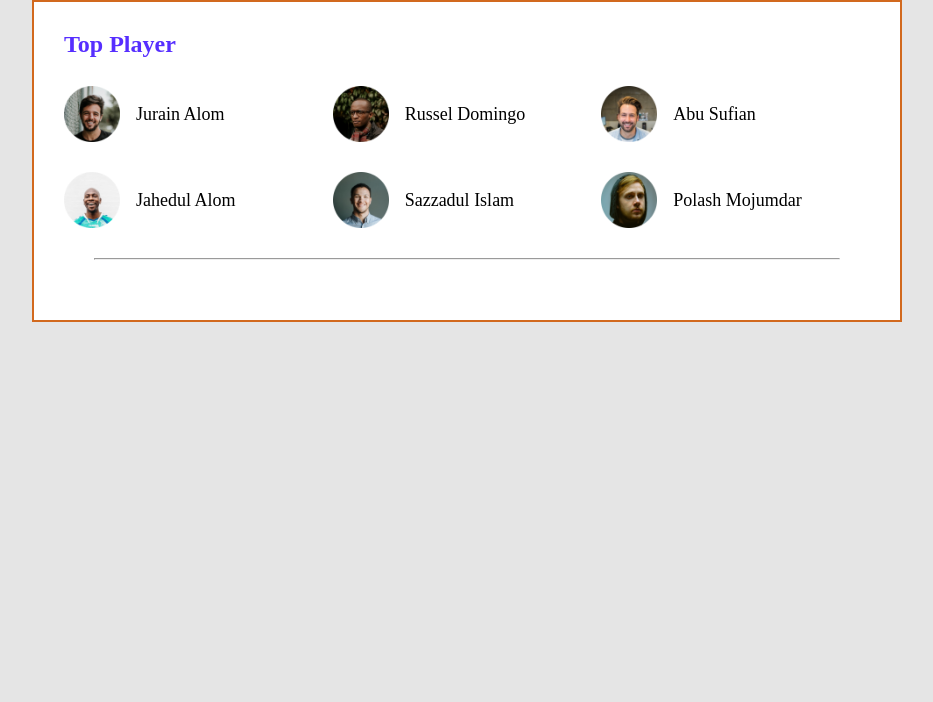
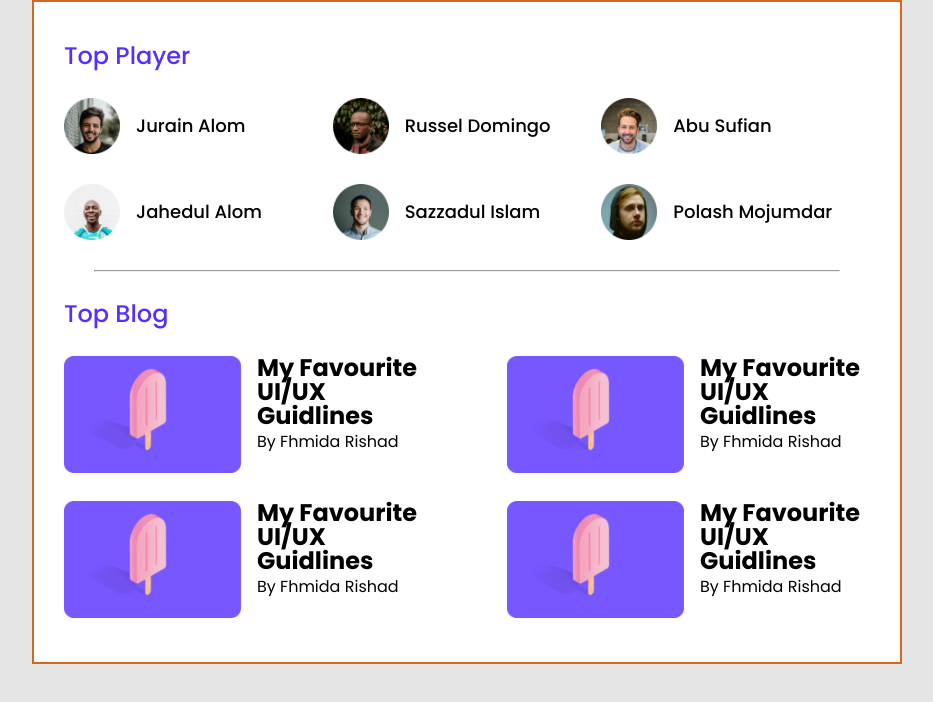
Before and after one commit to RayhanalKavey/Leader_Board-responsive-landingpage--project, a plain HTML site: page index.html in a window 1280 px wide. Shown: the whole page, without its empty margins (173-1106 px from the left). Drawn offline with Linux system fonts and the light colour scheme.

Commit message:
add top blogs and poppins font family.

```diff
--- a/CSS/style.css
+++ b/CSS/style.css
@@ -1,6 +1,13 @@
 /* Colors:
 Heading Font color: rgba(86,46,255,1) (font weight 500)
 */
+/* Font */
+@import url("https://fonts.googleapis.com/css2?family=Poppins:ital,wght@0,400;0,500;0,600;0,700;1,400;1,500&display=swap");
+
+/*  */
+/* ==========================
+Top Player and Top Blog SectioN
+   ==========================  */
 :root {
   --section-heading-color: #562eff;
   --page-background-color: #e5e5e5;
@@ -17,6 +24,7 @@ html {
   font-size: 62.5%;
 }
 body {
+  font-family: "Poppins", sans-serif;
   line-height: 1;
   font-weight: 400;
   background-color: var(--page-background-color);
@@ -30,13 +38,14 @@ body {
 Top Player and Top Blog SectioN
    ==========================  */
 .top-plauer-top-blog {
-  padding: 3rem;
+  padding: 4.2rem 3rem;
   background-color: var(--common-section-color);
 }
 .section-heading {
   color: var(--section-heading-color);
   font-size: 2.4rem;
   margin-bottom: 3rem;
+  font-weight: 500;
 }
 .top-players {
   display: grid;
@@ -60,3 +69,26 @@ Top Player and Top Blog SectioN
 .horizontal-line {
   margin: 3rem;
 }
+/* Top Blogs */
+.top-blogs {
+  display: grid;
+  grid-template-columns: repeat(2, 1fr);
+  column-gap: 8rem;
+  row-gap: 2.6rem;
+}
+.top-blog {
+  display: flex;
+  align-items: flex-start;
+  gap: 1.6rem;
+}
+.top-blog img {
+  width: 17.7rem;
+  height: 11.7rem;
+}
+.top-blog h3 {
+  font-size: 2.4rem;
+  margin-bottom: 0.6rem;
+}
+.top-blog p {
+  font-size: 1.6rem;
+}
--- a/index.html
+++ b/index.html
@@ -19,7 +19,7 @@
       Top Player and Top Blog SectioN
     ======================== -->
       <section class="top-plauer-top-blog container">
-        <h1 class="section-heading">Top Player</h1>
+        <h2 class="section-heading">Top Player</h2>
         <!-- Top Players -->
         <div class="top-players">
           <div class="player">
@@ -49,6 +49,37 @@
         </div>
         <hr class="horizontal-line" />
         <!-- Top Blogs -->
+        <p class="section-heading">Top Blog</p>
+        <div class="top-blogs">
+          <article class="top-blog">
+            <div><img src="images/blogs/blog-1.png" alt="" /></div>
+            <div class="top-blogs-info">
+              <h3>My Favourite UI/UX Guidlines</h3>
+              <p>By Fhmida Rishad</p>
+            </div>
+          </article>
+          <article class="top-blog">
+            <div><img src="images/blogs/blog-1.png" alt="" /></div>
+            <div class="top-blogs-info">
+              <h3>My Favourite UI/UX Guidlines</h3>
+              <p>By Fhmida Rishad</p>
+            </div>
+          </article>
+          <article class="top-blog">
+            <div><img src="images/blogs/blog-1.png" alt="" /></div>
+            <div class="top-blogs-info">
+              <h3>My Favourite UI/UX Guidlines</h3>
+              <p>By Fhmida Rishad</p>
+            </div>
+          </article>
+          <article class="top-blog">
+            <div><img src="images/blogs/blog-1.png" alt="" /></div>
+            <div class="top-blogs-info">
+              <h3>My Favourite UI/UX Guidlines</h3>
+              <p>By Fhmida Rishad</p>
+            </div>
+          </article>
+        </div>
       </section>
     </main>
   </body>
```
